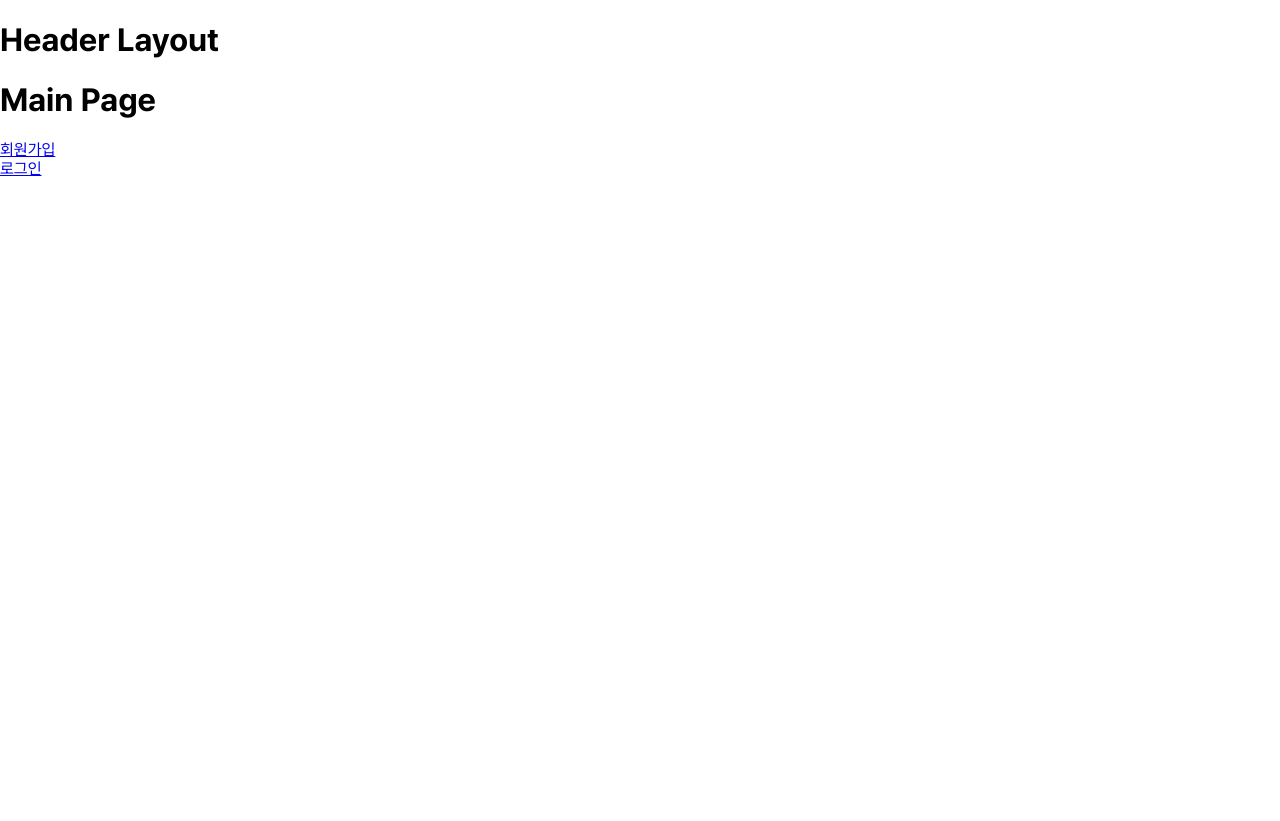
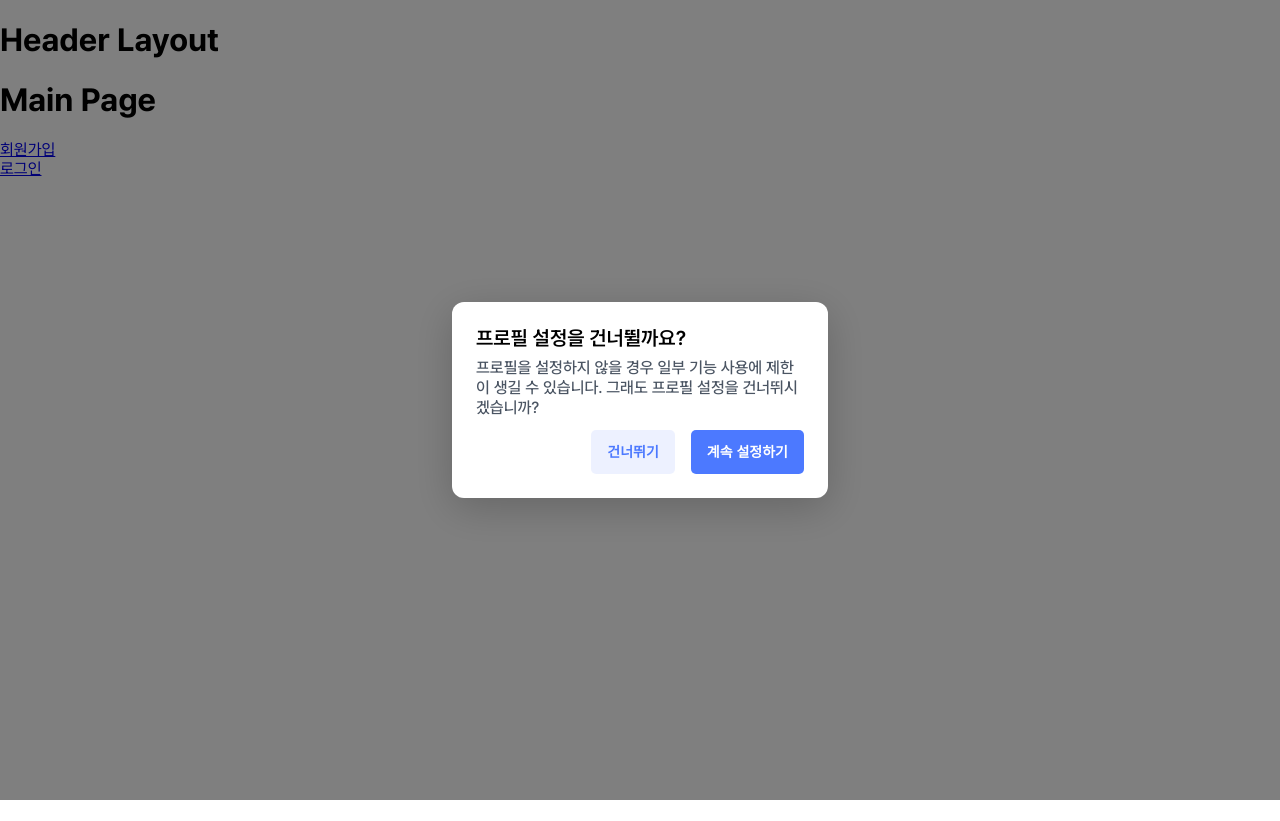
Before and after one commit to hyejoy/devtime, a Next.js app: page / in a window 1280 px wide. Built offline with nearby package versions, Linux system fonts and the light colour scheme.

Commit message:
feat(dialog): implement DialogField compound component structure
- DialogField compound component 구조 설계
- Title / Content / Button 서브 컴포넌트 분리
- overlay + dialog container 레이아웃 구현
- children 기반 구성으로 유연한 다이얼로그 조합 가능

```diff
--- a/src/app/(with-header)/page.tsx
+++ b/src/app/(with-header)/page.tsx
@@ -1,13 +1,40 @@
+'use client';
+
 import Link from 'next/link';
+import DialogField from '@/app/components/dialog/DialogField';
+import { useDialog } from '../components/dialog/dialogContext';
+import Button from '../components/ui/Button';
 
 export default function Page() {
+  const dialog = useDialog();
+
+  const onClick = () => {
+    dialog?.openModal('confirm');
+  };
   return (
     <>
       <h1>Main Page</h1>
       <div style={{ display: 'flex', flexDirection: 'column' }}>
-        <Link href={'/signup'}>회원가입</Link>
-        <Link href={'/login'}>로그인</Link>
+        <Link href="/signup">회원가입</Link>
+        <Link href="/login">로그인</Link>
       </div>
+      <DialogField>
+        <DialogField.Title
+          type="text"
+          title="프로필 설정을 건너뛸까요?"
+          onClick={onClick}
+        />
+        <DialogField.Content>
+          <div>
+            프로필을 설정하지 않을 경우 일부 기능 사용에 제한이 생길 수
+            있습니다. 그래도 프로필 설정을 건너뛰시겠습니까?
+          </div>
+        </DialogField.Content>
+        <DialogField.Button align="align-right">
+          <Button variant="secondary">건너뛰기</Button>
+          <Button>계속 설정하기</Button>
+        </DialogField.Button>
+      </DialogField>
     </>
   );
 }
--- /dev/null
+++ b/src/app/components/dialog/Button.module.css
@@ -0,0 +1,18 @@
+.align-right {
+  display: flex;
+  gap: 1rem;
+  justify-content: flex-end;
+}
+
+.full > Button {
+  width: 100%;
+}
+.full {
+  display: flex;
+  flex-direction: column;
+  margin-top: 0.8rem;
+}
+
+.container {
+  margin-top: 0.8rem;
+}
--- /dev/null
+++ b/src/app/components/dialog/Button.tsx
@@ -0,0 +1,11 @@
+import classNames from 'classnames/bind';
+import { ComponentProps, ReactNode } from 'react';
+import styles from './Button.module.css';
+const cx = classNames.bind(styles);
+interface Props extends ComponentProps<'button'> {
+  align: 'full' | 'align-right';
+  children: ReactNode;
+}
+export default function Button({ align, children, ...props }: Props) {
+  return <div className={cx(align, 'container')}>{children}</div>;
+}
--- /dev/null
+++ b/src/app/components/dialog/Content.module.css
@@ -0,0 +1,6 @@
+.contentText {
+  font-weight: 500;
+  font-size: 1rem;
+  line-height: 20px;
+  color: var(--color-gray-600);
+}
--- /dev/null
+++ b/src/app/components/dialog/Content.tsx
@@ -0,0 +1,14 @@
+import classNames from 'classnames/bind';
+import { ReactNode } from 'react';
+import styles from './Content.module.css';
+const cx = classNames.bind(styles);
+interface ContentProps {
+  children: ReactNode;
+}
+export default function Content({ children }: ContentProps) {
+  return (
+    <>
+      <div className={cx('contentText')}>{children}</div>
+    </>
+  );
+}
--- /dev/null
+++ b/src/app/components/dialog/DialogField.module.css
@@ -0,0 +1,20 @@
+.overlay {
+  position: fixed;
+  inset: 0; /* top:0 right:0 bottom:0 left:0 */
+  background: rgba(0, 0, 0, 0.5);
+  display: flex;
+  justify-content: center; /* 가로 가운데 */
+  align-items: center; /* 세로 가운데 */
+  z-index: 1000;
+}
+
+.dialogContainer {
+  background: #fff;
+  /* background-color: blueviolet; */
+  border-radius: 12px;
+  padding: 24px;
+  max-width: 328px;
+  display: flex;
+  flex-direction: column;
+  box-shadow: 0 10px 40px rgba(0, 0, 0, 0.2);
+}
--- /dev/null
+++ b/src/app/components/dialog/DialogField.tsx
@@ -0,0 +1,66 @@
+'use client';
+import classNames from 'classnames/bind';
+import { JSX, ReactNode, useEffect } from 'react';
+import Button from './Button';
+import Content from './Content';
+import { useDialog } from './dialogContext';
+import styles from './DialogField.module.css';
+import Title from './Title';
+const cx = classNames.bind(styles);
+
+interface DialogFieldComponent {
+  Title: typeof Title;
+  Content: typeof Content;
+  Button: typeof Button;
+  ({ children }: { children: ReactNode }): JSX.Element | null;
+}
+// Root 컴포넌트
+const DialogField = (({ children }: { children: ReactNode }) => {
+  const dialog = useDialog();
+  if (!dialog) return null;
+
+  // 모달 열릴때 body 스크롤 잠그기
+  useEffect(() => {
+    document.body.style.overflow = 'hidden';
+    return () => {
+      document.body.style.overflow = '';
+    };
+  }, []);
+
+  return (
+    <div className={cx('overlay')}>
+      <div className={cx('dialogContainer')}>
+        <div className={cx('childrenContainer')}>{children}</div>
+      </div>
+    </div>
+  );
+}) as DialogFieldComponent;
+
+// 하위 컴포넌트들을 네임스페이스로 매핑
+DialogField.Title = Title;
+DialogField.Content = Content;
+DialogField.Button = Button;
+
+export default DialogField;
+
+// Compound Componenet 로 설계히보기
+/**
+ * 1. 모달이 가질 수 있는 상태
+ * - 열림 / 닫힘
+ * - 생성된 모달 창은 '취소' 버튼으로만 닫을 수 있고, 모달 바깥 영역을 누르더라도 모달이 꺼지지 않도록 제어한다.
+ *
+ * 2. 모달을 여는 쪽에서는 뭘 넘겨줘야할까
+ * - isOpen
+ * - onClosed (닫고 여는거 제어하는거)
+ * - page (어느페이지인지 .. 타입?)
+ *
+ * ? context 사용여부는 O 아닐까?
+ * - 왜냐하면, 컴포넌트를 랜더링하는 페이지에서도 모달을 부르고
+ *   레이아웃에서도 모달을 사용하기때문에..?
+ * - 궁금한점은 레이아웃에서 모달사용을 컴파운트 컴포넌트 형태로 만들어도 될까?
+ * - 로그인모달, 무슨 모달 이렇게 안만들고 하나의 모달을 만들고싶어
+ *  title 있고 취소, 확인 버튼
+ * title 있고 확인 버튼
+ * title없고 확인버튼
+ * title 색도다르고 content도 완전다른 설정 모달
+ */
--- /dev/null
+++ b/src/app/components/dialog/Title.module.css
@@ -0,0 +1,9 @@
+.title {
+  font-weight: 600;
+  font-size: 20px;
+  line-height: 24px;
+  display: flex;
+  flex-direction: column;
+  align-items: flex-start; /* 가로 */
+  margin-bottom: 0.5rem;
+}
--- /dev/null
+++ b/src/app/components/dialog/Title.tsx
@@ -0,0 +1,28 @@
+import classNames from 'classnames/bind';
+import { ComponentProps, ReactNode } from 'react';
+import styles from './Title.module.css';
+const cx = classNames.bind(styles);
+
+type TitleType = 'text' | 'custom';
+interface Props extends ComponentProps<'div'> {
+  title: string;
+  type: TitleType;
+  className?: string;
+  children?: ReactNode;
+}
+export default function Title({
+  title,
+  type = 'text',
+  className,
+  children,
+  ...props
+}: Props) {
+  return (
+    <>
+      <div className={cx('title', className)} {...props}>
+        {title}
+      </div>
+      {children}
+    </>
+  );
+}
--- /dev/null
+++ b/src/app/components/dialog/dialogContext.tsx
@@ -0,0 +1,41 @@
+'use client';
+import { createContext, ReactNode, useContext, useState } from 'react';
+
+type ModalType = 'alert' | 'confirm' | 'no-title-confirm' | 'custom-style';
+type ModalState = null | ModalType;
+
+type DialogContextValue = {
+  modalState: ModalState;
+  openModal: (type: ModalType) => void;
+  closeModal: () => void;
+};
+
+export const DialogContext = createContext<DialogContextValue | null>(null);
+
+export function DialogProvider({ children }: { children: ReactNode }) {
+  const [modalState, setModalState] = useState<ModalState>(null);
+
+  const openModal = (type: ModalType) => {
+    setModalState(type);
+  };
+
+  const closeModal = () => {
+    setModalState(null);
+  };
+
+  return (
+    <DialogContext.Provider
+      value={{
+        modalState,
+        openModal,
+        closeModal,
+      }}
+    >
+      {children}
+    </DialogContext.Provider>
+  );
+}
+
+export function useDialog() {
+  return useContext(DialogContext);
+}
--- a/src/app/globals.css
+++ b/src/app/globals.css
@@ -4,9 +4,3 @@ body {
   padding: 0;
   height: 100%;
 }
-
-.flexContainer {
-  display: flex;
-  justify-content: center;
-  align-items: center;
-}
--- a/src/app/layout.tsx
+++ b/src/app/layout.tsx
@@ -1,7 +1,8 @@
+import '@/styles/tokens/colors.css';
+import localFont from 'next/font/local';
+import { ReactNode } from 'react';
+import { DialogProvider } from './components/dialog/dialogContext';
 import './globals.css';
-import { ReactNode } from 'react';
-import localFont from 'next/font/local';
-import '@/styles/tokens/colors.css';
 
 const pretendard = localFont({
   src: '../../public/fonts/PretendardVariable.woff2',
@@ -12,7 +13,11 @@ const pretendard = localFont({
 export default function RootLayout({ children }: { children: ReactNode }) {
   return (
     <html lang="ko" className={pretendard.variable}>
-      <body style={{ fontFamily: 'var(--font-pretendard)' }}>{children}</body>
+      <body
+        style={{ fontFamily: 'var(--font-pretendard)', position: 'relative' }}
+      >
+        <DialogProvider>{children}</DialogProvider>
+      </body>
     </html>
   );
 }
```
